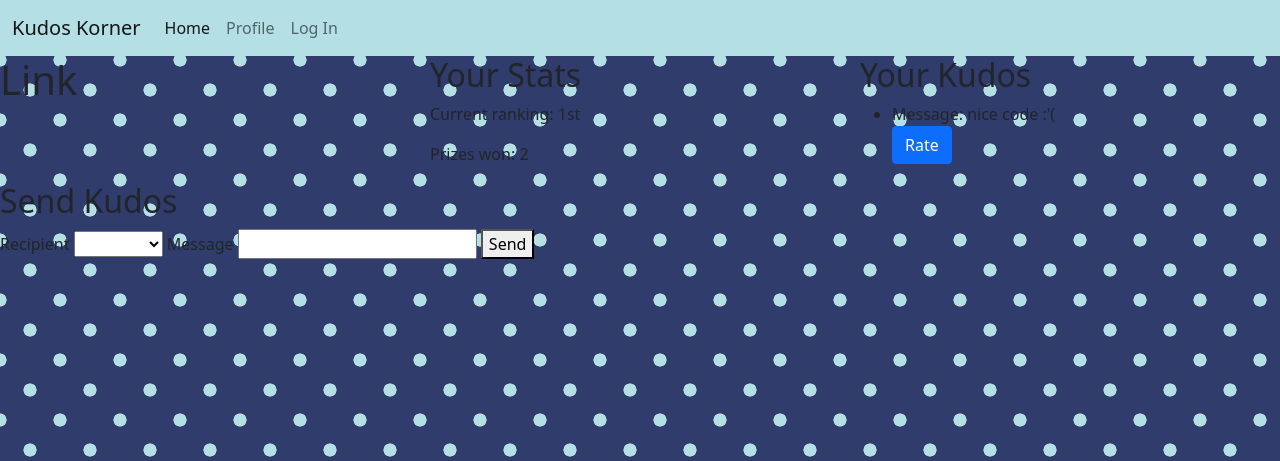
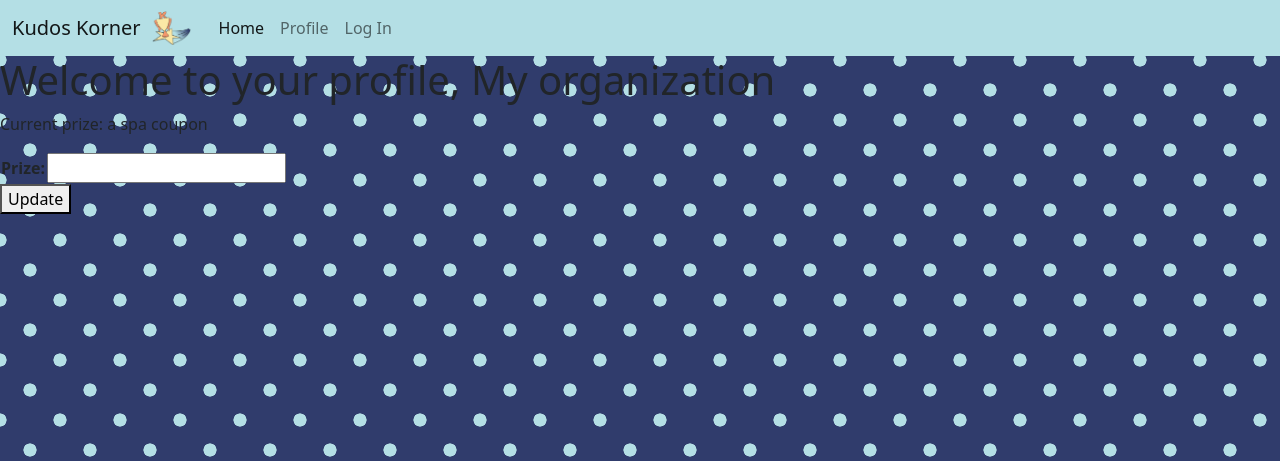
Before and after one commit to narissatsuboi/kudos-corner, a Django app: page /profile/ in a window 1280 px wide. Shown: the top 461 px of the page. Run offline with Django 3.2, Linux system fonts and the light colour scheme; data comes from the database, SQL or seed files in the repository; both versions use the stored data as it was after the commit.

Commit message:
Added working form for Prize changes

```diff
--- a/tif/kudos/forms.py
+++ b/tif/kudos/forms.py
@@ -3,13 +3,32 @@ from django.contrib.auth.forms import UserCreationForm, UserChangeForm
 from .models import CustomUser
 
 class CustomUserCreationForm(UserCreationForm):
-
     class Meta:
         model = CustomUser
         fields = ('username', 'email')
 
 class CustomUserChangeForm(UserChangeForm):
-
     class Meta:
         model = CustomUser
         fields = ('username', 'email')
+
+class UpdatePrizeForm(forms.Form):
+    prize_description = forms.CharField(label="Prize:")
+
+    def clean_prize(self):
+        data = self.cleaned_data['prize_description']
+        # do any checks for validity
+        return data
+
+
+# https://docs.djangoproject.com/en/3.2/ref/forms/fields/
+# log in
+# sign up (?)
+# there should be a prize on the database now
+
+# user profile
+    # send kudo
+    # rate kudo stars
+
+# org profile
+    # edit prize
--- a/tif/kudos/models.py
+++ b/tif/kudos/models.py
@@ -36,8 +36,8 @@ class Kudos(models.Model):
 		return self.id
 
 class Prize(models.Model):
-	date = models.DateField()
+	date = models.DateField(default = datetime.date.today)
 	description = models.CharField(max_length = 100)
 
 	def __str__(self):
-		return self.id
+		return self.description
--- a/tif/kudos/urls.py
+++ b/tif/kudos/urls.py
@@ -1,3 +1,4 @@
+from django.contrib.staticfiles.urls import staticfiles_urlpatterns
 from django.urls import path
 from . import views
 
@@ -7,3 +8,5 @@ urlpatterns = [
 	path('login/', views.login, name='login')
 
 ]
+# this is for inserting images/files from static folder
+urlpatterns += staticfiles_urlpatterns()
--- a/tif/kudos/views.py
+++ b/tif/kudos/views.py
@@ -1,6 +1,10 @@
+from datetime import datetime
+
+from django.http.response import HttpResponseRedirect
 from .models import CustomUser, Organisation, Prize, Kudos
-from django.http import HttpResponse
-from django.shortcuts import render
+from django.http import HttpResponse, request
+from django.shortcuts import render, get_object_or_404
+from .forms import UpdatePrizeForm
 
 def login(request):
 	return render(request, "login.html")
@@ -9,26 +13,23 @@ def dashboard(request):
 	# if not request.user.is_authenticated():
 	# 	return render(request, "login.html")
 	user = CustomUser.objects.get(name="Matthew")
+	# change this to user = request.user later on
 	user_context = {
-		# "name": request.user.name,
-		# "kudosSent": request.user.kudosSent,
-		# "kudosReceived": request.user.kudosReceived,
-		# "starsReceived": request.user.starsReceived
-		# "currentPrize"
 		"users": CustomUser.objects.order_by('-starsReceived')[:3],
 		"name": user.name,
 		"kudosSent": user.kudosSent,
 		"kudosReceived": user.kudosReceived,
 		"starsReceived": user.starsReceived,
 		"ranking": CustomUser.objects.filter(starsReceived__gt=user.starsReceived).count() + 1,
-		"currentPrize": "£100",
+		"currentPrize": "N/A" if not len(Prize.objects.all()) else Prize.objects.all()[0],
 	}
+
 
 	org_context = {
 		# "name":
 		# "currentPrize":
 		"name": "myOrg",
-		"currentPrize": "£100"
+		"currentPrize": "N/A" if not len(Prize.objects.all()) else Prize.objects.all()[0],
 	}
 
 # Switch these two to toggle user/organisation pages
@@ -44,6 +45,25 @@ def profile(request):
 	# if not request.user.isAuthenticated:
 	#	return #something something 404 error
 
+    # If this is a POST request then process the Form data
+	if request.method == 'POST':
+		form = UpdatePrizeForm(request.POST)
+		if form.is_valid():
+			# process data in form.cleaned_data as required
+			new_description = form.cleaned_data['prize_description']
+			if len(Prize.objects.all()):
+				current_prize = Prize.objects.all()[0]
+				current_prize.description = new_description
+			else:
+				current_prize = Prize(description=new_description)
+			current_prize.save()
+			return HttpResponseRedirect('/')
+
+	else:
+		# create defuault form for get request
+		form = UpdatePrizeForm()
+
+
 	user_context = {
 		# "name": request.user.name,
 		# "rank": request.user.ranking,
@@ -55,35 +75,23 @@ def profile(request):
 		"prizeCount": 2,
 	}
 
-
-
-
 	org_context = {
 		# "name": request.user.name,
 		# "prize": request.prize.description   ????
 		# accountType
 		# employees
 		"name": "My organization",
-		"prize": "£100"
+		"prize": "N/A" if not len(Prize.objects.all()) else Prize.objects.all()[0],
+		"form": form,
 	}
 
 # Switch these two to toggle user/organisation pages
-	return render(request, "user/profile.html", user_context)
-	# return render(request, "organization/profile.html", org_context)
+	# return render(request, "user/profile.html", user_context)
+	return render(request, "organization/profile.html", org_context)
+
 
 
 	# if request.user.admin:
 	# 	return render(request, "organization/profile.html", org_context)
 	# else:
 	# 	return render(request, "user/profile.html", user_context)
-
-
-
-
-# If a user is logged in (aka authenticated), then you can get their info by
-# accessing variables of (the CustomUser class) request.user
-# so name would be request.user.name and rank would be request.user.ranking
-
-# there is a way to force people to have to log in first, but i'll try and see if i can
-# do something on that on a different branch for now, you can temporarily hardcode values
-# for testing and styling
--- a/tif/static/style.css
+++ b/tif/static/style.css
@@ -38,6 +38,12 @@ body {
 }
 .bg-light {
     background-color: #B4DFE5 !important;
+}
+.logo-name {
+    margin-right: 10px !important;
+}
+.logo {
+    margin-right: 20px;
 }
 /* Home page */
 .leaderboard {
@@ -108,12 +114,12 @@ body {
     top: 50%;
     left: 50%;
     transform: translate(-50%, -50%);
-    width: 240px;
+    width: 300px;
     background-color: white;
     align-content: center;
-    /* text-align: center; */
     border-radius: 10px;
     padding: 20px;
+    font-size: 20px;
 }
 
 .submit-login {
@@ -126,3 +132,20 @@ body {
 .submit-login:hover {
     background-color: #F4976C;
 }
+
+/* profile */
+#rate-kudos {
+    background-color: white;
+    padding: 20px;
+    border-radius: 10px;
+}
+.rating {
+    width: 40px;
+    text-align-last:center;
+}
+.message {
+    background-color: #D2FDFF;
+}
+.message select{
+
+}
--- a/tif/templates/navbar.html
+++ b/tif/templates/navbar.html
@@ -1,6 +1,7 @@
 <nav class="navbar navbar-expand-lg navbar-light bg-light">
     <div class="container-fluid">
-        <a class="navbar-brand" href="#">Kudos Korner</a>
+        <a class="navbar-brand logo-name" href="#">Kudos Korner</a>
+        {% load static %} <img class="logo" width="40px" src="{% static 'media/kudos_korner_icon_final.png' %}" alt="home" />
         <button class="navbar-toggler" type="button" data-bs-toggle="collapse" data-bs-target="#navbarNavAltMarkup" aria-controls="navbarNavAltMarkup" aria-expanded="false" aria-label="Toggle navigation">
             <span class="navbar-toggler-icon"></span>
         </button>
--- a/tif/templates/organization/profile.html
+++ b/tif/templates/organization/profile.html
@@ -6,22 +6,17 @@
         <h1>Welcome to your profile, {{ name }}</h1>
     </div>
 
-    <div id="organization-account-info">
-        <p>Employees:
-        <p>Add/remove employee goes here</p>
-        <p>Account type:</p>
-    </div>
-
     <div id="update-prize">
         <p>Current prize: {{ prize }}</p>
 
-        <form action="#" method="POST">
-            <label for="description">Add a new prize</label>
-            <input type="text" name="description" id="description">
-
-            <button type="submit">Change Prize</button>
+        <form action="/profile/" method="POST">
+            {% csrf_token %}
+            <!-- {{form}} -->
+            <table>
+            {{ form.as_table }}
+            </table>
+            <button type="submit">Update</button>
         </form>
-
 
     </div>
 
--- a/tif/templates/user/index.html
+++ b/tif/templates/user/index.html
@@ -37,7 +37,7 @@
 
         <div class="prize">
             <h3>This week's prize </h3>
-            <h2>{{ currentPrize }} </h2>
+            <h4 style="background-color: #D2FDFF">{{ currentPrize }} </h4>
         </div>
 
         <div class="kudos">
--- a/tif/templates/user/profile.html
+++ b/tif/templates/user/profile.html
@@ -15,14 +15,21 @@
     </div>
 
     <div id="rate-kudos">
-        <h2>Your Kudos</h1>
-        <ul>
+        <h2>Kudos Inbox {% if kudos %} - {{ kudos|length }} unread {% endif %}</h2>
             {% for kudo in kudos %}
-                <li>Message: {{kudo.message}}</li>
-
-                <button type="submit" class="btn btn-primary submit">Rate</button>
+                <div class="message">
+                    <p>{{kudo.message}}</p>
+                    <select class="form-control rating" name="rating" id="rating-{{kudo.id}}">
+                        <option value=1>1</option>
+                        <option value=2>2</option>
+                        <option value=3>3</option>
+                        <option value=4>4</option>
+                        <option value=5>5</option>
+                    </select>
+                    {% load static %} <img width="30px" src="{% static 'media/star-icon.png' %}" alt="home" />
+                    <button type="submit" class="btn btn-primary submit">Rate</button>
+                </div>
             {% endfor %}
-        </ul>
     </div>
 </div>
 
```
Also changed, not shown: tif/db.sqlite3, tif/static/media/kudos_korner_icon_final.png (added), tif/static/media/star-icon.png (added), 1 other file.
